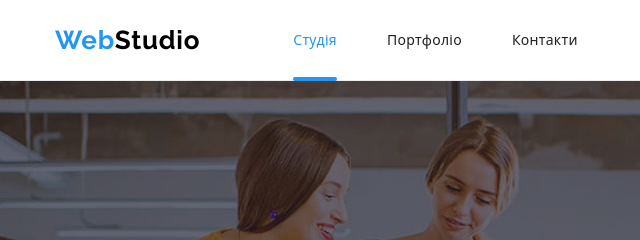
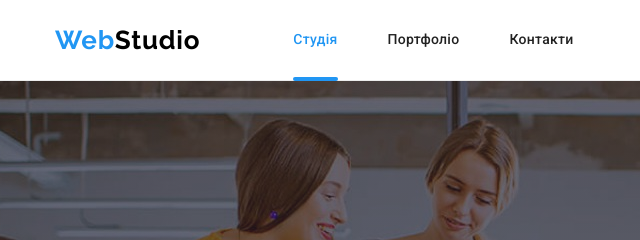
Before and after one commit to IhorProkopchuk/goit-markup-hw-08, a plain HTML site: page index.html in a window 1280 px wide. Shown: the top 240 px of the page, 0-640 px from the left. Drawn offline with nearby package versions, Linux system fonts and the light colour scheme; files that its build step writes are made by us from their sources.

Commit message:
Update _page-header.scss

```diff
--- a/sass/components/_page-header.scss
+++ b/sass/components/_page-header.scss
@@ -3,7 +3,6 @@
 
     &__container {
     @media screen and (min-width: 768px) {
-        /*@include centredFlex;*/
         display: flex;
         align-items: center;
         }
@@ -11,7 +10,6 @@
 }
 
 .header__box {
-    /*@include centredFlex;*/
     display: flex;
     align-items: center;
     @media screen and (max-width: 767px) {
@@ -24,7 +22,6 @@
     display: none;
     }
 
-    /*@include centredFlex;*/
     display: flex;
     align-items: center;
     flex-basis: 100%;
@@ -38,6 +35,7 @@
 }
 
 .nav-list {
+    font-family: 'Roboto';
     display: flex;
 
     &__item:not(:last-child) {
@@ -129,7 +127,7 @@
 }
 
 .group__link {
-    /*@include centredFlex;*/
+
     display: flex;
     align-items: center;
 
```
